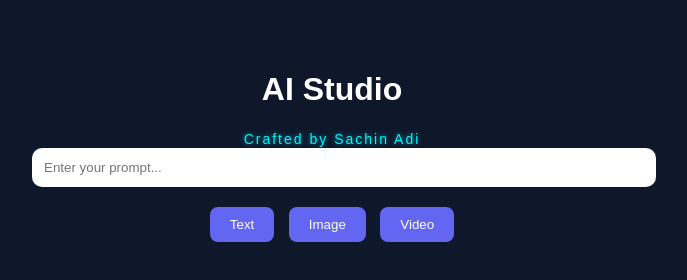
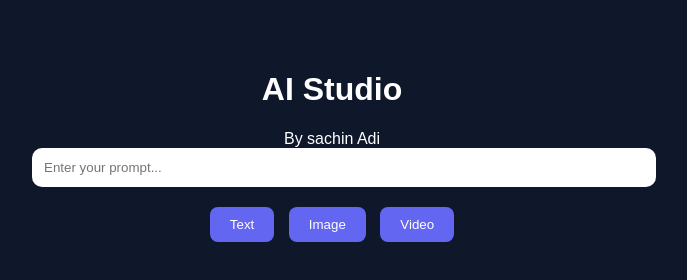
Before and after one commit to sachinadi88-ui/sacademyai, a plain HTML site: page index.html in a window 1280 px wide. Shown: the whole page, without its empty margins (308-995 px from the left). Drawn offline with Linux system fonts and the light colour scheme.

Commit message:
Update index.html

```diff
--- a/index.html
+++ b/index.html
@@ -8,15 +8,8 @@
 
 <div class="container">
 
-  <h1>AI Studio</h1><span style="
-  font-family: 'Orbitron', 'Arial', sans-serif;
-  font-size: 14px;
-  letter-spacing: 2px;
-  color: #00f7ff;
-  text-shadow: 0 0 5px rgba(0,247,255,0.6);
-">
-  Crafted by Sachin Adi
-</span>
+  <h1>AI Studio</h1>
+  <span>By sachin Adi</span>
 
   <input type="text" id="prompt" placeholder="Enter your prompt...">
 
```
